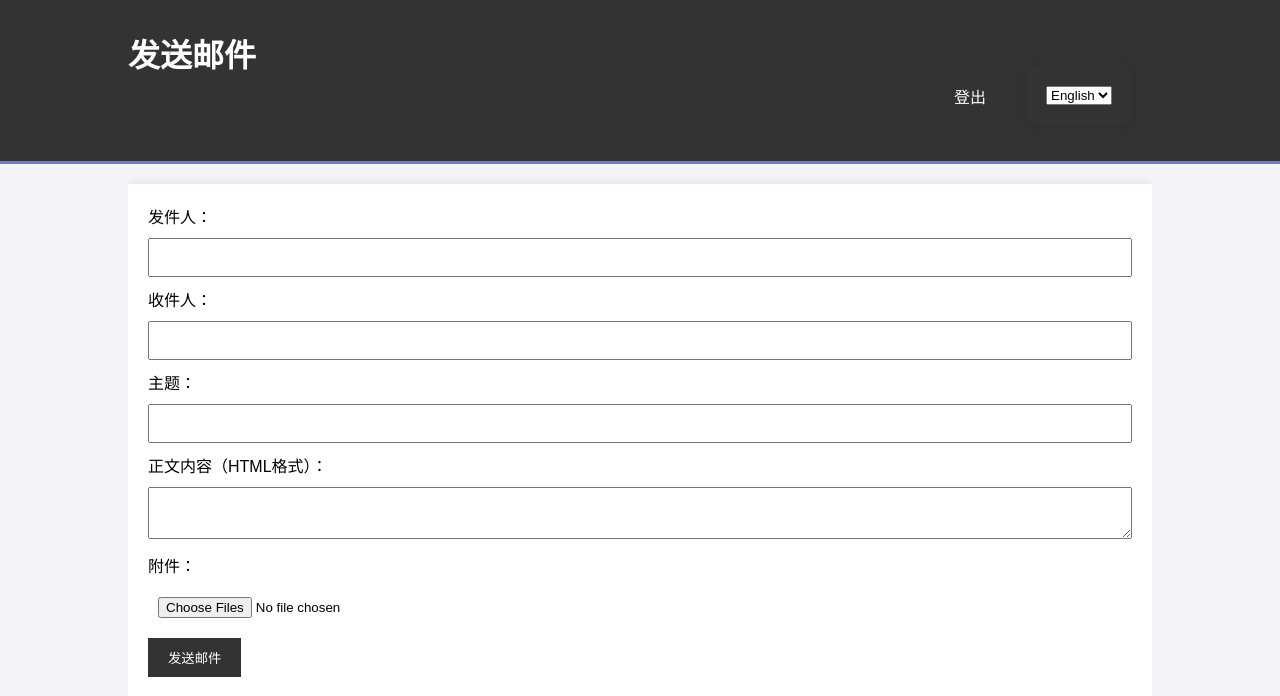
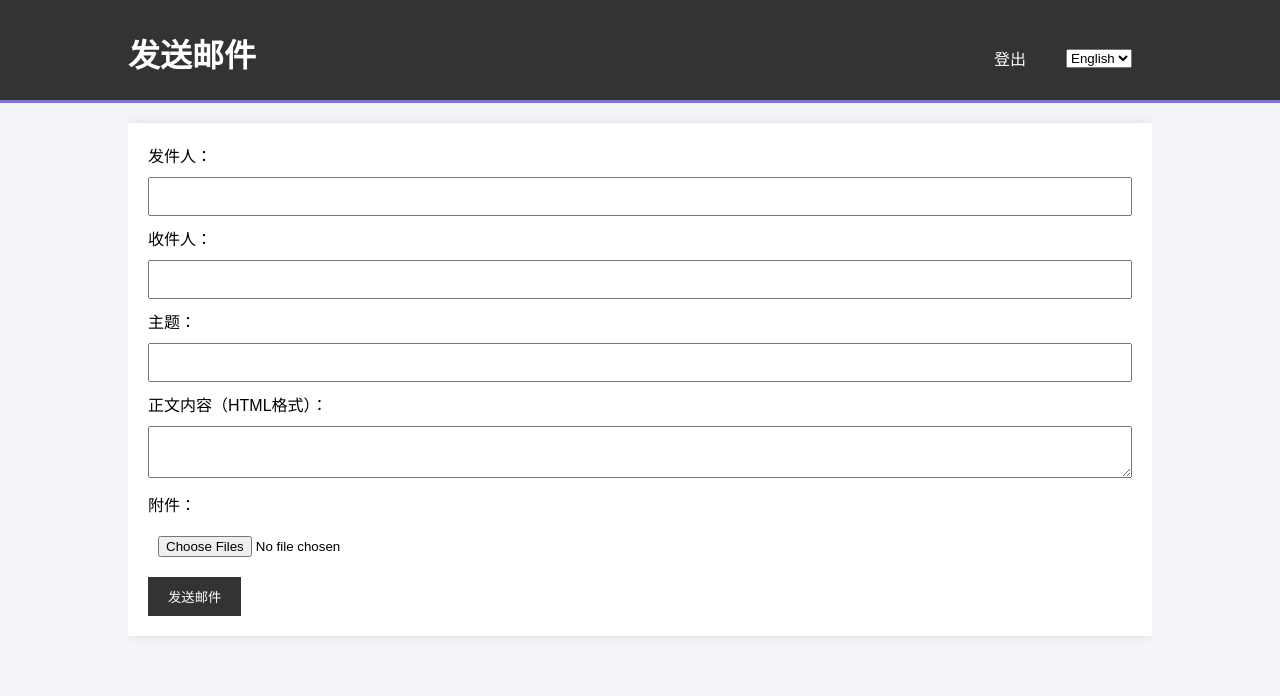
Before and after one commit to WilliamPeterMatthew/resend-mail-webpage, a Flask app: page / in a window 1280 px wide. Shown: the top 696 px of the page. Run offline with Flask 2, Linux system fonts and the light colour scheme; the visitor is signed in with stand-in values (Sample User, id 1); some libraries are stand-ins or nearby versions.

Commit message:
update css

```diff
--- a/static/styles.css
+++ b/static/styles.css
@@ -84,3 +84,10 @@ form button {
 form button:hover {
     background: #77c;
 }
+
+header form {
+    background: none;
+    box-shadow: none;
+    padding: 0;
+    margin: 0;
+}
--- a/templates/error.html
+++ b/templates/error.html
@@ -12,7 +12,7 @@
             </div>
             <ul>
                 <li>
-                    <form action="{{ url_for('set_language') }}" method="post" style="background: none;">
+                    <form action="{{ url_for('set_language') }}" method="post">
                         <select name="language" onchange="this.form.submit()">
                             {% for lang_code in all_translations.keys() %}
                             <option value="{{ lang_code }}" {% if current_lang == lang_code %}selected{% endif %}>
--- a/templates/index.html
+++ b/templates/index.html
@@ -26,7 +26,7 @@
             </div>
             <ul>
                 <li>
-                    <form action="{{ url_for('set_language') }}" method="post" style="background: none;">
+                    <form action="{{ url_for('set_language') }}" method="post">
                         <select name="language" onchange="this.form.submit()">
                             {% for lang_code in all_translations.keys() %}
                             <option value="{{ lang_code }}" {% if current_lang == lang_code %}selected{% endif %}>
--- a/templates/login.html
+++ b/templates/login.html
@@ -12,7 +12,7 @@
             </div>
             <ul>
                 <li>
-                    <form action="{{ url_for('set_language') }}" method="post" style="background: none;">
+                    <form action="{{ url_for('set_language') }}" method="post">
                         <select name="language" onchange="this.form.submit()">
                             {% for lang_code in all_translations.keys() %}
                             <option value="{{ lang_code }}" {% if current_lang == lang_code %}selected{% endif %}>
```
